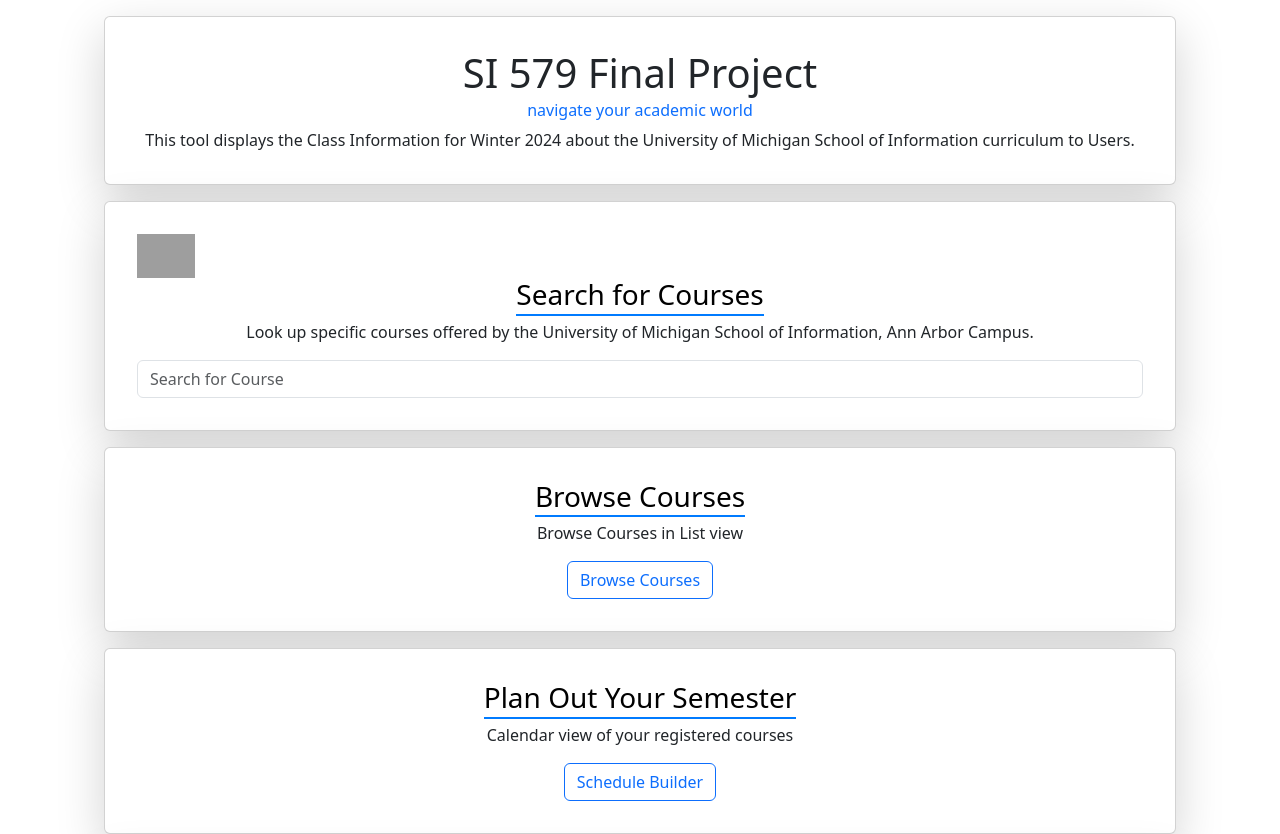
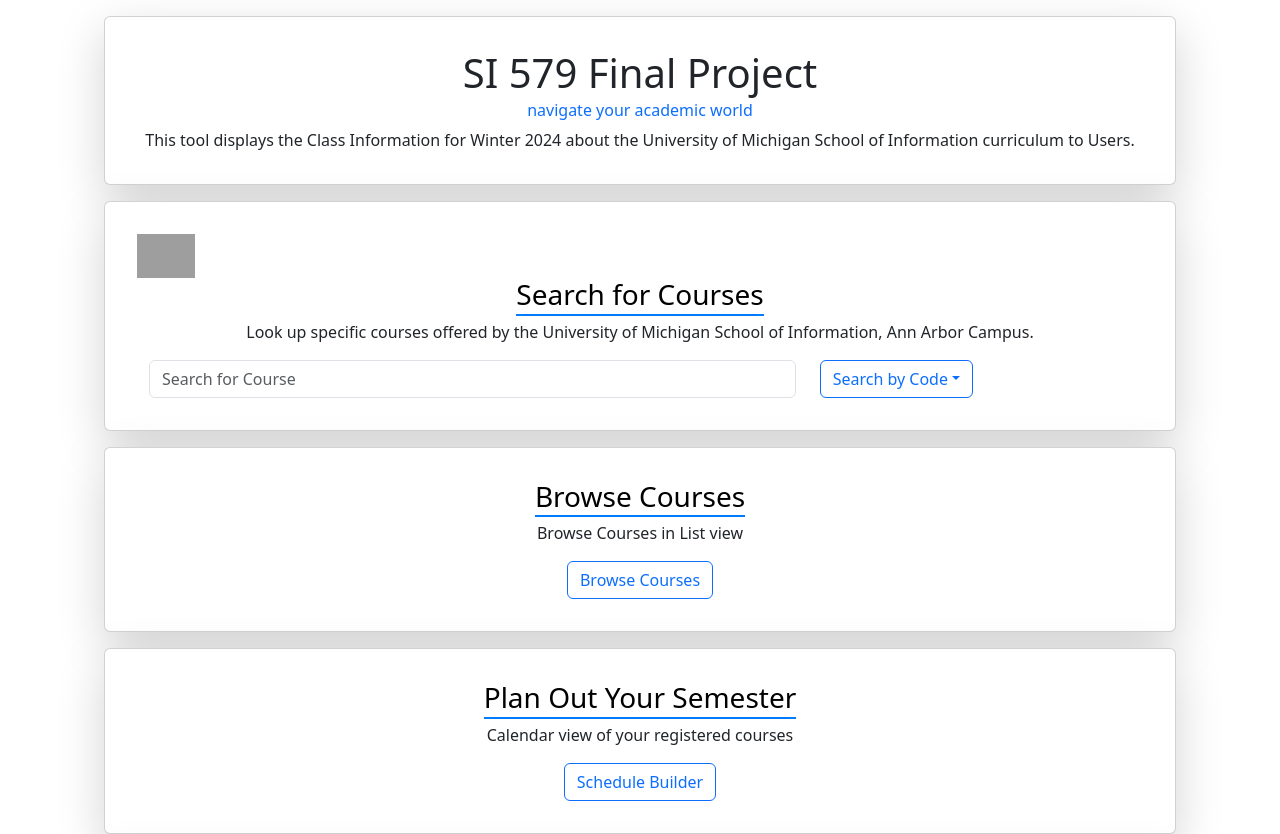
Before and after one commit to wushiyu12/si579_group_project, a React (Create React App) app in the folder si579proj/: page / in a window 1280 px wide. Shown: the top 834 px of the page. Built offline with nearby package versions, Linux system fonts and the light colour scheme; grey boxes are pictures that could not be loaded.

Commit message:
add search type button

```diff
--- a/si579proj/src/component/CourseProfile.js
+++ b/si579proj/src/component/CourseProfile.js
@@ -14,6 +14,8 @@
     setIsAdd(false);
   }, [props.chooseRes]);
 
+  const displayCredits = props.chooseRes.Credits > 4 ? 'TBA' : props.chooseRes.Credits;
+
   return (
     <Card  className='shadow mx-auto p-3 my-3'>
       <Card.Header className="text-start " > Course Profile </Card.Header>
@@ -21,7 +23,7 @@
       <Card.Title className="fs-4 course-profile" >{props.chooseRes["Course Title"]}</Card.Title>
       <Card.Text className= "text-start" >{props.chooseRes["Course Description"]}</Card.Text>
       <Card.Title className="fs-5 text-start">{`Current Enforced Prerequisites : ${props.chooseRes["Current Enforced Prerequisites"]}`}</Card.Title>
-      <Card.Title className="fs-5 text-start">{`Credits : ${props.chooseRes["Credits"]}`}</Card.Title>
+      <Card.Title className="fs-5 text-start">{`Credits : ${displayCredits}`}</Card.Title>
       {/* align the button to left */}
       <div className="text-start">
           <Button variant="primary" disabled = {isAdd}
--- a/si579proj/src/component/SearchBar.js
+++ b/si579proj/src/component/SearchBar.js
@@ -1,8 +1,7 @@
 import React from 'react';
-import {Form, InputGroup } from 'react-bootstrap';
+import {Form, Row, Col, InputGroup, Dropdown,ListGroup,Container} from 'react-bootstrap';
 import { useState, useEffect} from 'react';
 import {courseList} from '../util/course';
-import ListGroup from 'react-bootstrap/ListGroup';
 
 // this component take a obj course list as arg
 // use props.setChooseRes to pass its choosen res to
@@ -12,6 +11,11 @@
 
     const [results, setResults] = useState([])
     const [inputValue, setInputValue] = useState('');
+    const [searchMod, setSearchMod] = useState('SearchCode');
+
+    const handleSelect  = (eventKey) => {
+        setSearchMod(eventKey);
+    }
 
     const checkInput = (e) => {
         setInputValue(e.target.value);
@@ -44,7 +48,10 @@
 
 
     return(
-        <>
+        <Container>
+        <Row>
+
+        <Col sm={8}>
         <InputGroup className="search-bar-container">
             <Form.Control
             type="search"
@@ -53,6 +60,7 @@
             placeholder="Search for Course"
             />
         </InputGroup>
+
         <ListGroup >
             {results.length >0 &&
              results.slice(0, 5).map((course, index) =>
@@ -62,7 +70,26 @@
                 </ListGroup.Item>
             )}
         </ListGroup>
-        </>
+        </Col>
+
+        <Col sm={'auto'}>
+        <Dropdown onSelect={handleSelect}>
+            <Dropdown.Toggle variant="outline-primary" id="dropdown-basic">
+            {searchMod === 'SearchCode' ? "Search by Code" : "Search by Description"}
+        </Dropdown.Toggle>
+
+        <Dropdown.Menu>
+        {/* {searchMod} will be changed later  */}
+                <Dropdown.Item eventKey="SearchCode">Seacrch by Code</Dropdown.Item>
+                <Dropdown.Item eventKey="SearchDes">Seacrch by Description</Dropdown.Item>
+                {console.log(searchMod)}
+            </Dropdown.Menu>
+        </Dropdown>
+        </Col>
+
+        </Row>
+        </Container>
+
     );
 }
 
```
Lines whose indentation alone changed are shown as unchanged.
